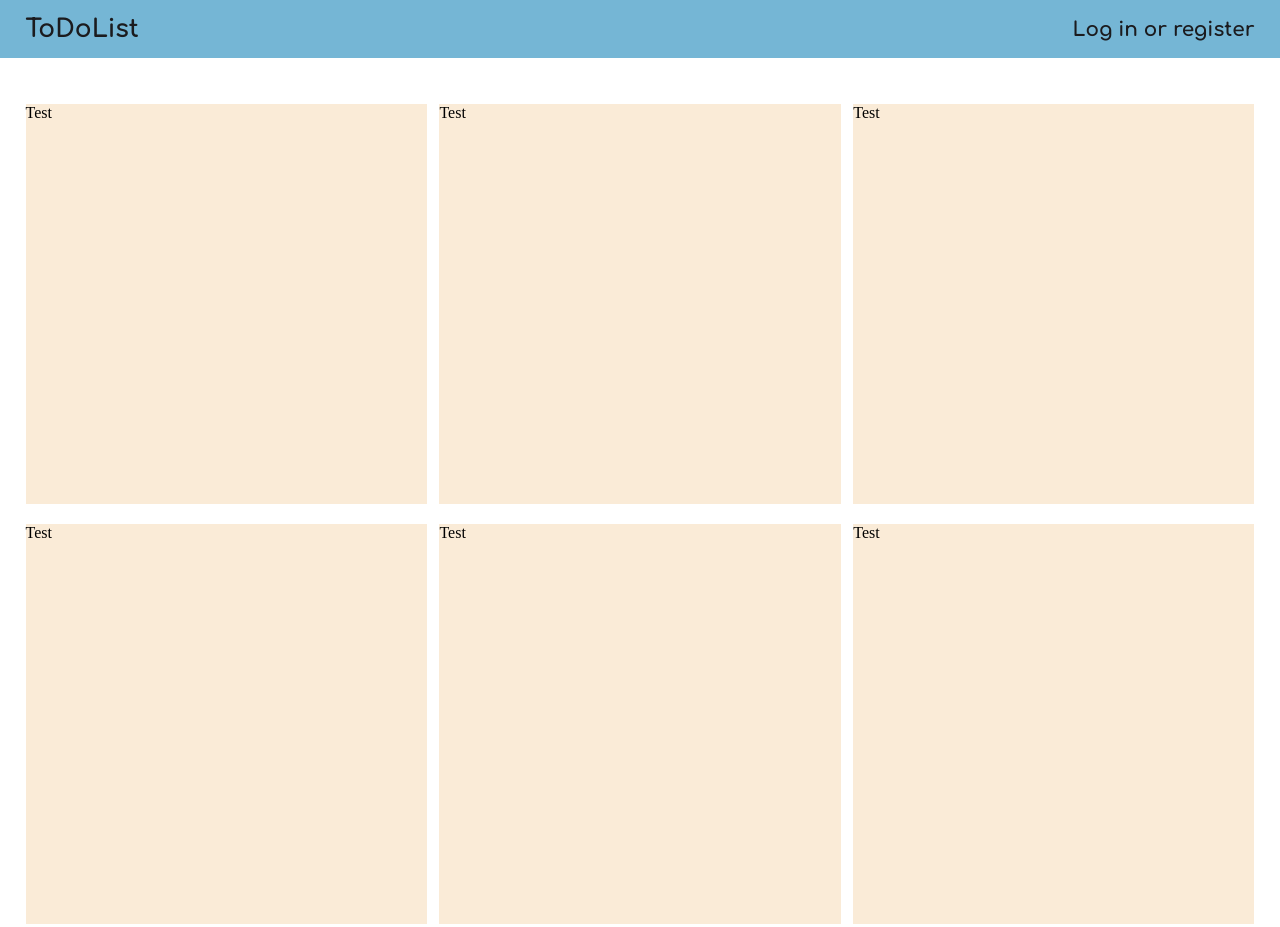
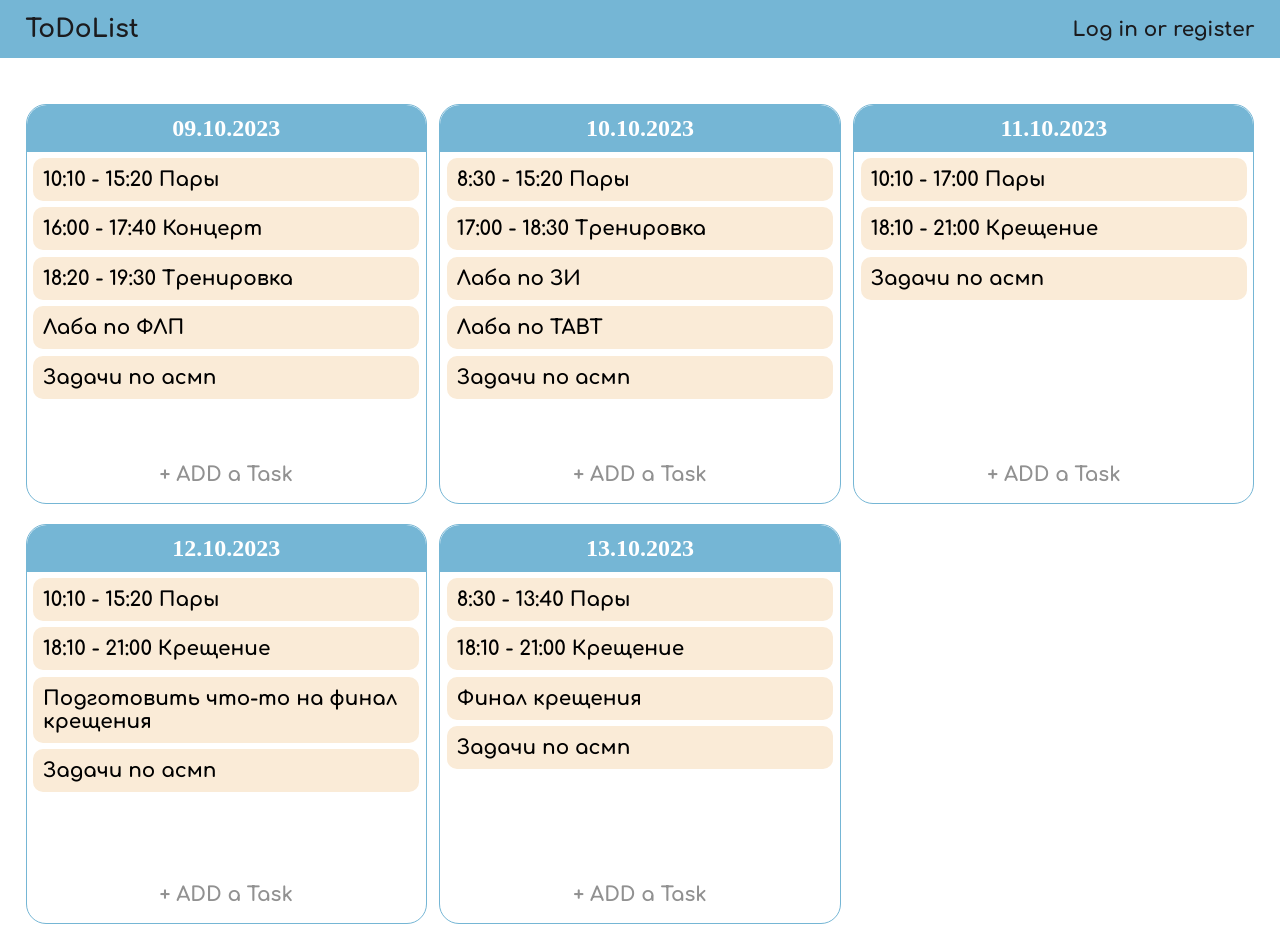
Before and after one commit to Liseeeenok/ToDoList, a plain HTML site: page index.html in a window 1280 px wide. Shown: the top 927 px of the page. Drawn offline with Linux system fonts and the light colour scheme.

Commit message:
Design and main blocks

```diff
--- a/index.css
+++ b/index.css
@@ -43,8 +43,54 @@ h1 {
 
 section {
   min-width: 300px;
-  height: 400px;
+  min-height: 400px;
+  border: 1px solid #75b6d5;
+  border-radius: 20px;
+}
+
+.header_section {
+  border-radius: 20px 20px 0 0;
+  text-align: center;
+  color: white;
+}
+
+h2 {
+  padding: 10px;
+}
+
+section {
+  position: relative;
+}
+
+.main_section {
+  margin-bottom: 50px;
+}
+
+footer {
+  position: absolute;
+  bottom: 0;
+  width: 100%;
+}
+
+.task {
+  padding: 10px;
   background-color: antiquewhite;
+  border-radius: 10px;
+  margin: 0.5vw;
+  font-size: 20px;
+  font-family: Comfortaa;
+}
+
+.add_task {
+  padding: 10px;
+  background-color: white;
+  border-radius: 10px;
+  margin: 0.5vw;
+  font-size: 20px;
+  font-family: Comfortaa;
+  text-align: center;
+  cursor: pointer;
+  color: #919191;
 }
 
 @media (max-width: 950px) and (min-width: 630px) {
--- a/index.html
+++ b/index.html
@@ -17,14 +17,77 @@
         </div>
     </header>
     <article id="ToDoList" class="ToDoList">
-        <section>Test</section>
-        <section>Test</section>
-        <section>Test</section>
-        <section>Test</section>
-        <section>Test</section>
-        <section>Test</section>
-        <section>Test</section>
-        <section>Test</section>
+        <section>
+            <header class="header_section">
+                <h2>09.10.2023</h2>
+            </header>
+            <main class="main_section">
+                <div class="task">10:10 - 15:20 Пары</div>
+                <div class="task">16:00 - 17:40 Концерт</div>
+                <div class="task">18:20 - 19:30 Тренировка</div>
+                <div class="task">Лаба по ФЛП</div>
+                <div class="task">Задачи по асмп</div>
+            </main>
+            <footer>
+                <div class="add_task">+ ADD a Task</div>
+            </footer>
+        </section>
+        <section>
+            <header class="header_section">
+                <h2>10.10.2023</h2>
+            </header>
+            <main class="main_section">
+                <div class="task">8:30 - 15:20 Пары</div>
+                <div class="task">17:00 - 18:30 Тренировка</div>
+                <div class="task">Лаба по ЗИ</div>
+                <div class="task">Лаба по ТАВТ</div>
+                <div class="task">Задачи по асмп</div>
+            </main>
+            <footer>
+                <div class="add_task">+ ADD a Task</div>
+            </footer>
+        </section>
+        <section>
+            <header class="header_section">
+                <h2>11.10.2023</h2>
+            </header>
+            <main class="main_section">
+                <div class="task">10:10 - 17:00 Пары</div>
+                <div class="task">18:10 - 21:00 Крещение</div>
+                <div class="task">Задачи по асмп</div>
+            </main>
+            <footer>
+                <div class="add_task">+ ADD a Task</div>
+            </footer>
+        </section>
+        <section>
+            <header class="header_section">
+                <h2>12.10.2023</h2>
+            </header>
+            <main class="main_section">
+                <div class="task">10:10 - 15:20 Пары</div>
+                <div class="task">18:10 - 21:00 Крещение</div>
+                <div class="task">Подготовить что-то на финал крещения</div>
+                <div class="task">Задачи по асмп</div>
+            </main>
+            <footer>
+                <div class="add_task">+ ADD a Task</div>
+            </footer>
+        </section>
+        <section>
+            <header class="header_section">
+                <h2>13.10.2023</h2>
+            </header>
+            <main class="main_section">
+                <div class="task">8:30 - 13:40 Пары</div>
+                <div class="task">18:10 - 21:00 Крещение</div>
+                <div class="task">Финал крещения</div>
+                <div class="task">Задачи по асмп</div>
+            </main>
+            <footer>
+                <div class="add_task">+ ADD a Task</div>
+            </footer>
+        </section>
     </article>
 </body>
 </html>
```
